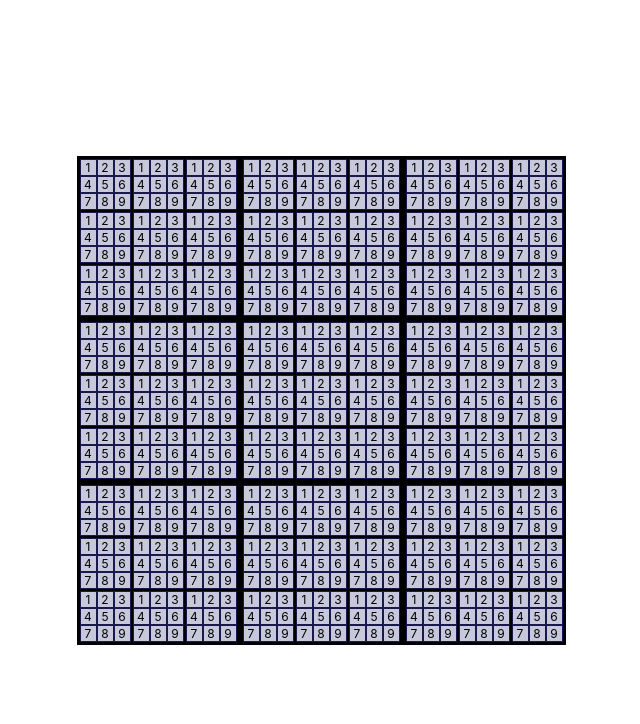
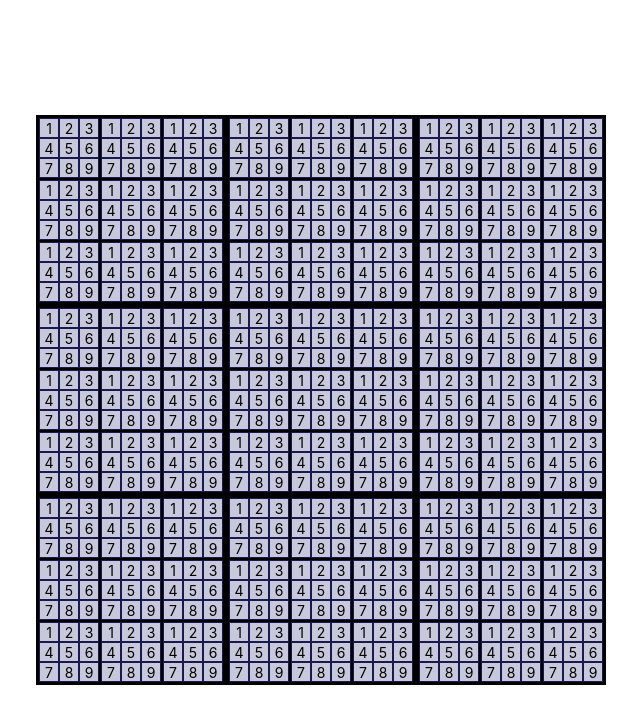
Before and after one commit to peoplestealusernames/sudoku-wave-collapse, a React (Create React App) app: page / in a window 1280 px wide. Shown: the top 724 px of the page, without its empty margins (319-959 px from the left). Built offline with nearby package versions, Linux system fonts and the light colour scheme.

Commit message:
Better cell styling

```diff
--- a/src/App.css
+++ b/src/App.css
@@ -23,9 +23,9 @@
 
 .CellSelect {
   display: table-cell;
-  width: 15px;
-  height: 15px;
-  font-size: 12px;
+  width: 18px;
+  height: 18px;
+  font-size: 14px;
   justify-content: center;
   align-items: center;
   align-content: center;
```
